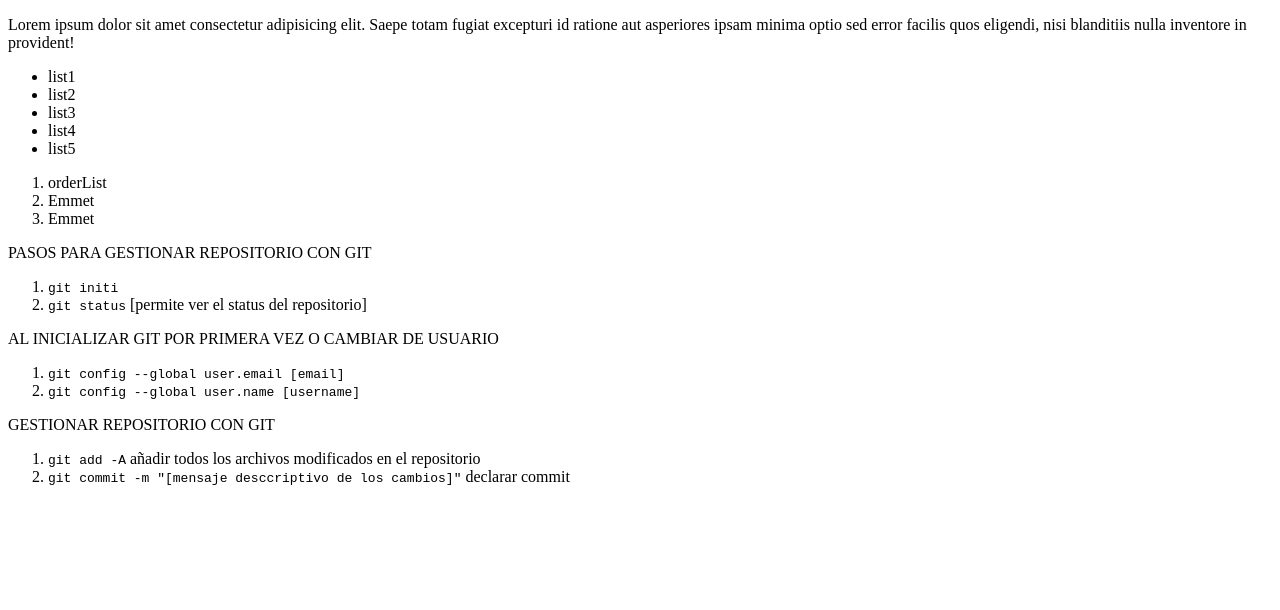
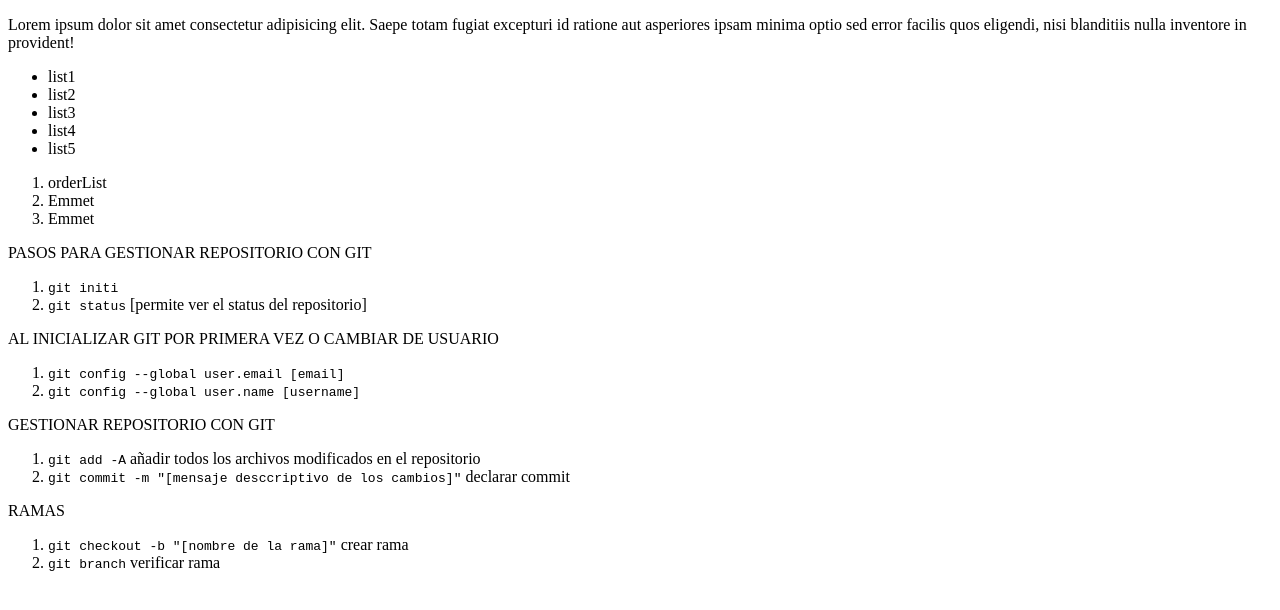
Before and after one commit to Diegodenac/TecWeb_p1, a plain HTML site: page index.html in a window 1280 px wide. Drawn offline with Linux system fonts and the light colour scheme.

Commit message:
Notes of Branches

```diff
--- a/index.html
+++ b/index.html
@@ -34,5 +34,11 @@
         <li><code>git add -A</code> añadir todos los archivos modificados en el repositorio</li>
         <li><code>git commit -m "[mensaje desccriptivo de los cambios]"</code> declarar commit</li>
     </ol>
+    <p>RAMAS</p>
+    <ol>
+        <li><code> git checkout -b "[nombre de la rama]"</code> crear rama</li>
+        <li><code> git branch</code> verificar rama</li>
+        <img src="" alt="">
+    </ol>
 </body>
 </html>
```
